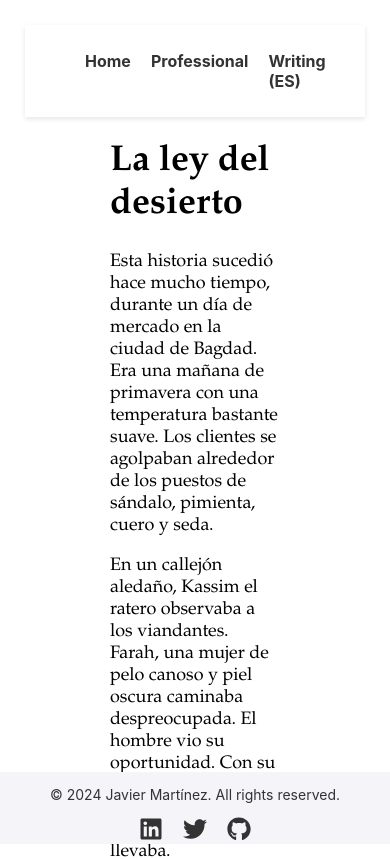
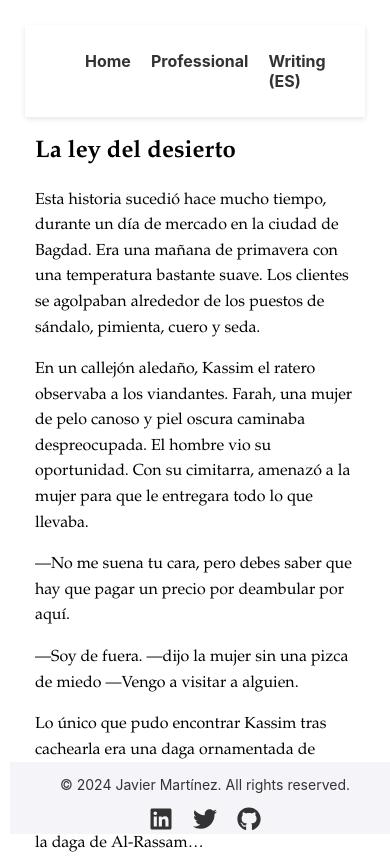
Before and after one commit to javicps/my-page, a React (Create React App) app: page /#/writing/laleydeldesierto in a window 390 px wide. Shown: the top 859 px of the page. Built offline with nearby package versions, Linux system fonts and the light colour scheme.

Commit message:
add responsive behavior

```diff
--- a/src/App.css
+++ b/src/App.css
@@ -71,7 +71,10 @@ body {
   -moz-osx-font-smoothing: grayscale;
   margin-bottom: 80px;
 }
-t
+
+h1 {
+  font-size: x-large;
+}
 code {
   font-family: source-code-pro, Menlo, Monaco, Consolas, 'Courier New',
     monospace;
@@ -98,11 +101,13 @@ nav ul li a:hover {
 div.written-text {
   font-family: 'Libre Baskerville', Garamond, serif;
   font-variant-ligatures: common-ligatures;
-  font-size: large;
-  margin-left: 25%;
-  margin-right: 25%;
+  font-size: clamp(16px, 2vw, 20px); /* Minimum 16px, scales up to 20px */
+  max-width: 800px;
+  margin: 0 auto;
+  padding: 0 10px;
   flex-direction: column;
   min-height: 100vh;
+  line-height: 1.6;
 }
 
 div.written-text h1 {
@@ -123,6 +128,7 @@ div.free-text {
   bottom: 0;
   left: 0;
   width: 100%;
+  margin: 10px;
 }
 
 .social-icons {
```
